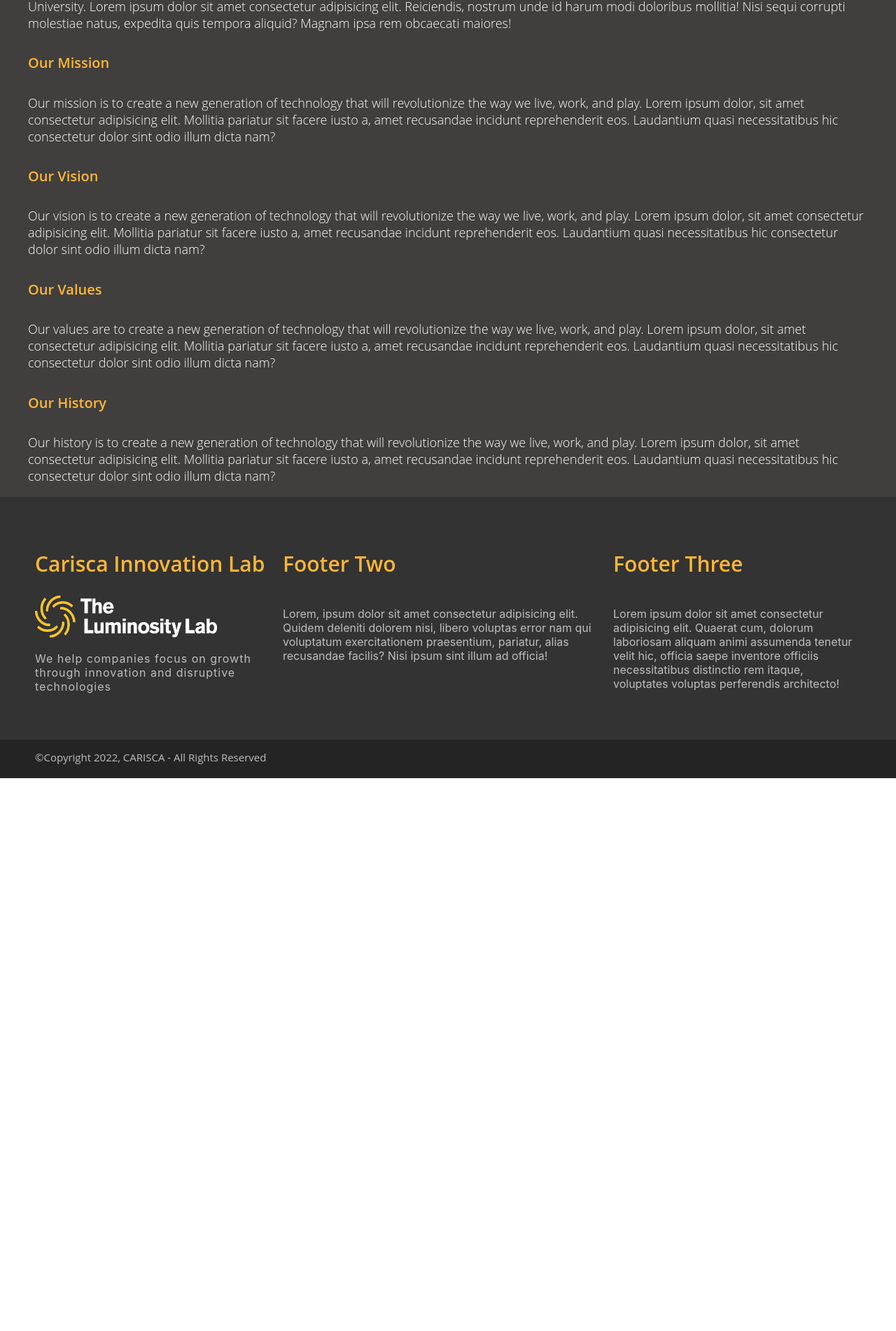
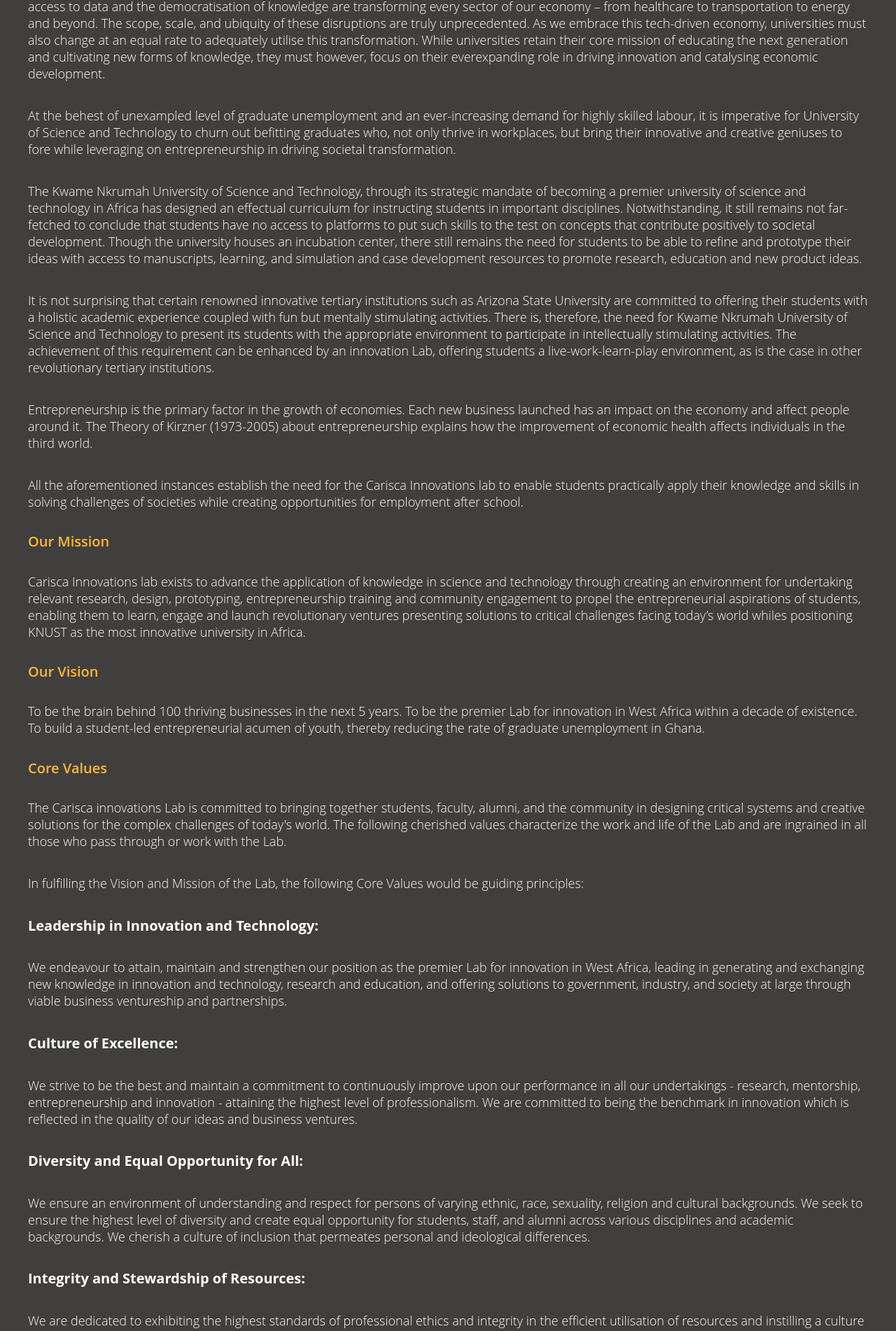
Before and after one commit to LawrenceDarko/carisca, a React (Create React App) app: page /about in a window 1280 px wide. Shown: the part 599-2501 px from the top of the page at 70% size. Before the commit the page ends 1711 px from the top, so only its background shows below. Built offline with nearby package versions, Linux system fonts and the light colour scheme.

Commit message:
About page info added

```diff
--- a/src/pages/about.js
+++ b/src/pages/about.js
@@ -13,19 +13,49 @@ const About = () => {
       <PageWrapper>
           <AboutText>
             <h1>Introduction</h1>
-            <p>Luminosity is an interdisciplinary research and development lab driven by a hand-selected team of high-performing students from Arizona State University. Lorem ipsum dolor sit amet consectetur adipisicing elit. Reiciendis, nostrum unde id harum modi doloribus mollitia! Nisi sequi corrupti molestiae natus, expedita quis tempora aliquid? Magnam ipsa rem obcaecati maiores!</p>
+            <p>The digital revolution is not only here, but it is also accelerating every day. Advances in automation, the digitisation of information, unprecedented access to data and the democratisation of knowledge are transforming every sector of our economy – from healthcare to transportation to energy and beyond. The scope, scale, and ubiquity of these disruptions are truly unprecedented. As we embrace this tech-driven economy, universities must also change at an equal rate to adequately utilise this transformation. While universities retain their core mission of educating the next generation and cultivating new forms of knowledge, they must however, focus on their everexpanding role in driving innovation and catalysing economic development.</p>
+            <p>At the behest of unexampled level of graduate unemployment and an ever-increasing demand for highly skilled labour, it is imperative for University of Science and Technology to churn out befitting graduates who, not only thrive in workplaces, but bring their innovative and creative geniuses to fore while leveraging on entrepreneurship in driving societal transformation. </p>
+            <p>The Kwame Nkrumah University of Science and Technology, through its strategic mandate of becoming a premier university of science and technology in Africa has designed an effectual curriculum for instructing students in important disciplines. Notwithstanding, it still remains not far-fetched to conclude that students have no access to platforms to put such skills to the test on concepts that contribute positively to societal development. Though the university houses an incubation center, there still remains the need for students to be able to refine and prototype their ideas with access to manuscripts, learning, and simulation and case development resources to promote research, education and new product ideas.</p>
+            <p>It is not surprising that certain renowned innovative tertiary institutions such as Arizona State University are committed to offering their students with a holistic academic experience coupled with fun but mentally stimulating activities. There is, therefore, the need for Kwame Nkrumah University of Science and Technology to present its students with the appropriate environment to participate in intellectually stimulating activities. The achievement of this requirement can be enhanced by an innovation Lab, offering students a live-work-learn-play environment, as is the case in other revolutionary tertiary institutions. </p>
+            <p>Entrepreneurship is the primary factor in the growth of economies. Each new business launched has an impact on the economy and affect people around it. The Theory of Kirzner (1973-2005) about entrepreneurship explains how the improvement of economic health affects individuals in the third world. </p>
+            <p>All the aforementioned instances establish the need for the Carisca Innovations lab to enable students practically apply their knowledge and skills in solving challenges of societies while creating opportunities for employment after school. </p>
+
 
             <h1>Our Mission</h1>
-            <p>Our mission is to create a new generation of technology that will revolutionize the way we live, work, and play. Lorem ipsum dolor, sit amet consectetur adipisicing elit. Mollitia pariatur sit facere iusto a, amet recusandae incidunt reprehenderit eos. Laudantium quasi necessitatibus hic consectetur dolor sint odio illum dicta nam?</p>
+            <p>Carisca Innovations lab exists to advance the application of knowledge in science and technology through creating an environment for undertaking relevant research, design, prototyping, entrepreneurship training and community engagement to propel the entrepreneurial aspirations of students, enabling them to learn, engage and launch revolutionary ventures presenting solutions to critical challenges facing today’s world whiles positioning KNUST as the most innovative university in Africa.</p>
+
 
             <h1>Our Vision</h1>
-            <p>Our vision is to create a new generation of technology that will revolutionize the way we live, work, and play. Lorem ipsum dolor, sit amet consectetur adipisicing elit. Mollitia pariatur sit facere iusto a, amet recusandae incidunt reprehenderit eos. Laudantium quasi necessitatibus hic consectetur dolor sint odio illum dicta nam?</p>
+            <p>To be the brain behind 100 thriving businesses in the next 5 years.
+                To be the premier Lab for innovation in West Africa within a decade of existence.
+                To build a student-led entrepreneurial acumen of youth, thereby reducing the rate of graduate unemployment in Ghana.
+            </p>
 
-            <h1>Our Values</h1>
-            <p>Our values are to create a new generation of technology that will revolutionize the way we live, work, and play. Lorem ipsum dolor, sit amet consectetur adipisicing elit. Mollitia pariatur sit facere iusto a, amet recusandae incidunt reprehenderit eos. Laudantium quasi necessitatibus hic consectetur dolor sint odio illum dicta nam?</p>
+
+            <h1>Core Values</h1>
+            <p>The Carisca innovations Lab is committed to bringing together students, faculty, alumni, and the community in designing critical systems and creative solutions for the complex challenges of today's world. The following cherished values characterize the work and life of the Lab and are ingrained in all those who pass through or work with the Lab. </p>
+
+            <p>In fulfilling the Vision and Mission of the Lab, the following Core Values would be guiding principles: </p>
+
+            <h2>Leadership in Innovation and Technology:</h2>
+            <p>We endeavour to attain, maintain and strengthen our position as the premier Lab for innovation in West Africa, leading in generating and exchanging new knowledge in innovation and technology, research and education, and offering solutions to government, industry, and society at large through viable business ventureship and partnerships. </p>
+
+            <h2>Culture of Excellence:</h2>
+            <p>We strive to be the best and maintain a commitment to continuously improve upon our performance in all our undertakings - research, mentorship, entrepreneurship and innovation - attaining the highest level of professionalism. We are committed to being the benchmark in innovation which is reflected in the quality of our ideas and business ventures.</p>
+
+            <h2>Diversity and Equal Opportunity for All:</h2>
+            <p>We ensure an environment of understanding and respect for persons of varying ethnic, race, sexuality, religion and cultural backgrounds. We seek to ensure the highest level of diversity and create equal opportunity for students, staff, and alumni across various disciplines and academic backgrounds. We cherish a culture of inclusion that permeates personal and ideological differences.</p>
+
+            <h2>Integrity and Stewardship of Resources:</h2>
+            <p>We are dedicated to exhibiting the highest standards of professional ethics and integrity in the efficient utilisation of resources and instilling a culture of accountability and responsibility in all our operations. We pursue the highest return on investment from all ventures birthed by the Lab. </p>
 
             <h1>Our History</h1>
-            <p>Our history is to create a new generation of technology that will revolutionize the way we live, work, and play. Lorem ipsum dolor, sit amet consectetur adipisicing elit. Mollitia pariatur sit facere iusto a, amet recusandae incidunt reprehenderit eos. Laudantium quasi necessitatibus hic consectetur dolor sint odio illum dicta nam?</p>
+            <p>In its attempt to contribute to the overarching mission and vision of KNUST, the School of Business seeks to pioneer the establishment of the Carisca Innovations Lab to serve the whole university community. Concept for the Lab emerged in September 2019 when the Dean of the School discovered an interdisciplinary team of students attempting to apply their academic knowledge in solving dire needs in the Kumasi Metropolis but lack the appropriate resources in carrying through with it. The Dean also reckoned the fact that students at the Business School are unable to further develop their ideas after failing to win the KSB Business Idea Challenge organised annually. The tendency of these game-changing ideas going waste presents the impetus for pioneering the establishment of the Lab. </p>
+            <p>The Lab, situated at the KNUST School of Business Graduate Building, serves as both an innovation and a maker space. The Lab shall be furnished with necessary logistics for ideation, design thinking, prototyping and assist students in commercialising their business.
+               The Lab shall offer students the appropriate mentorship through industrial partnerships to help students hone their entrepreneurial skills. The lab will also provide an environment for students to write practical cases on their businesses for possible use in teaching and learning in lecture rooms.
+            </p>
+            <p>In executing its mandate, the lab builds a vibrant teams of 5 from students with expertise in various disciplines with technical requirements of their respective projects. With a dedication to building the leadership competence of students, the lab is managed by students but overseen by a board of Directors. </p>
+            <p>The lab forms partnerships with other innovation hubs, incubation centers, angel investment networks, companies and international bodies with aligned interests to acquire resources necessary for effective transformation of students’ innovative ideas into marketable products and ventures.  </p>
 
 
           </AboutText>
@@ -63,6 +93,13 @@ const AboutText = styled.div`
         font-family: 'Open Sans', sans-serif;
     }
 
+    > h2 {
+        color: #FFF;
+        /* font-size: 30px;
+        font-weight: 600; */
+        font-family: 'Open Sans', sans-serif;
+    }
+
     > p {
         color: white;
         font-size: 25px;
@@ -76,7 +113,10 @@ const AboutText = styled.div`
         /* width: 80%; */
         > h1 {
             font-size: 20px;
+        }
 
+        > h2 {
+            font-size: 20px;
         }
 
         > p {
```
